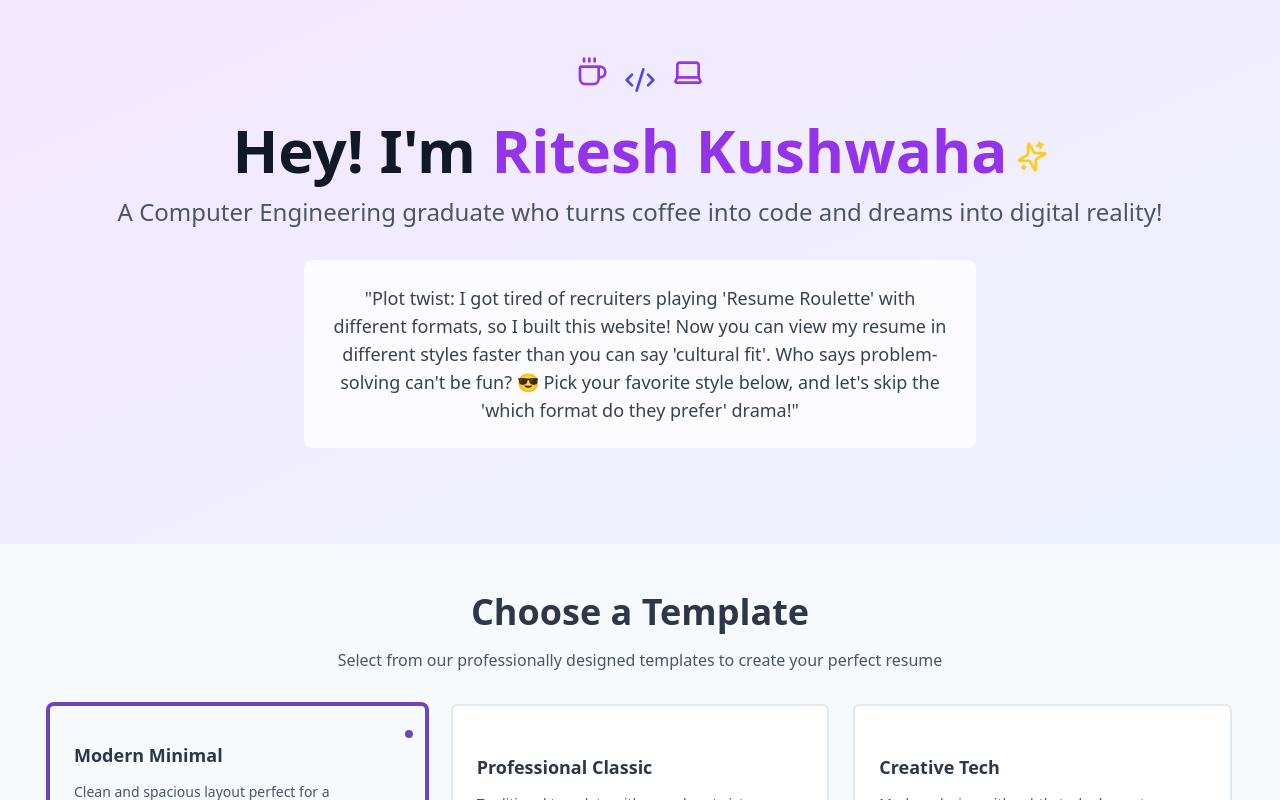
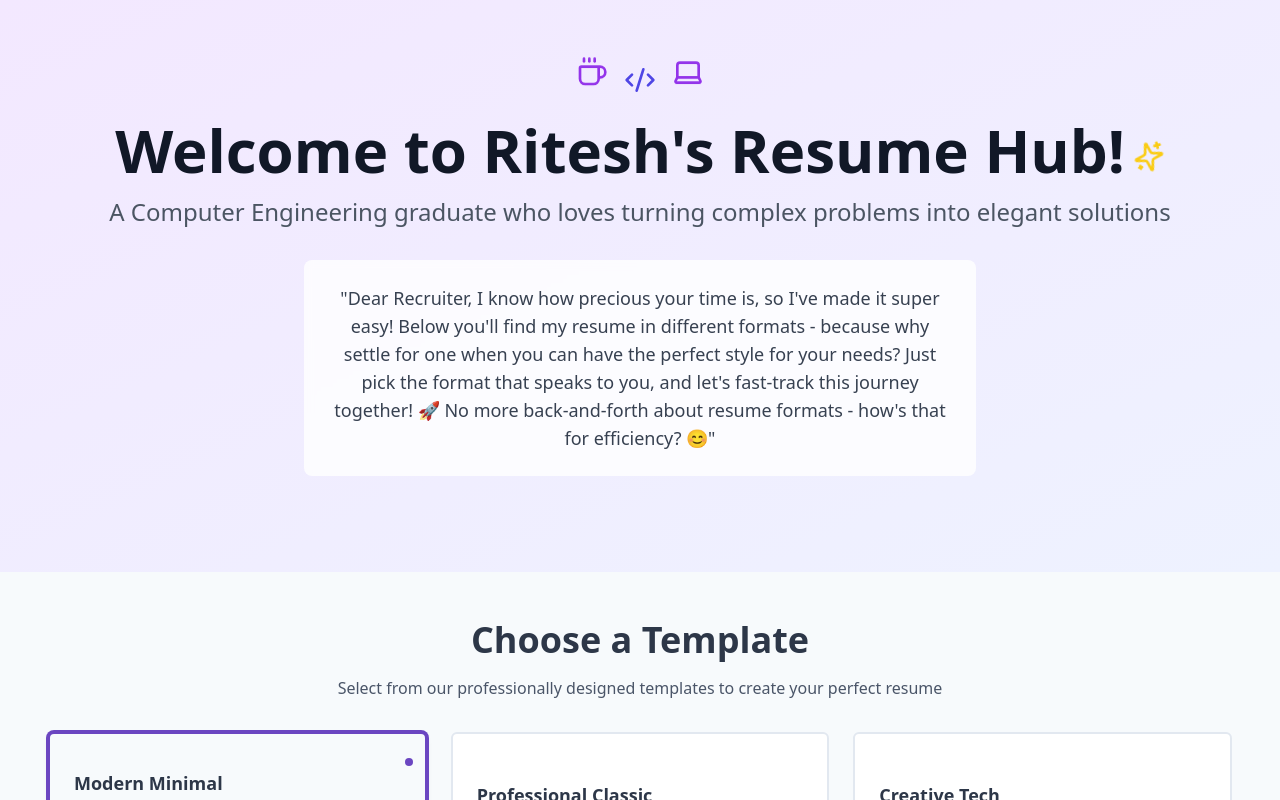
Before and after one commit to Sigmabrogz/ats-friendly-template-works, a React (Vite) app: page / in a window 1280 px wide. Shown: the top 800 px of the page. Built offline with nearby package versions, Linux system fonts and the light colour scheme.

Commit message:
Refactor website for recruiters
Updated the website layout and user interface to enhance usability for recruiters. Adjustments made to presentation for better readability and engagement.
[skip gpt_engineer]

```diff
--- a/src/components/ResumeBuilder/HeroSection.tsx
+++ b/src/components/ResumeBuilder/HeroSection.tsx
@@ -31,17 +31,17 @@ const HeroSection = ({ selectedTemplate }: HeroSectionProps) => {
         </div>
 
         <h1 className="text-3xl sm:text-4xl md:text-5xl lg:text-6xl font-bold text-gray-900 mb-2 sm:mb-4">
-          Hey! I'm <span className="text-purple-600">Ritesh Kushwaha</span>
+          Welcome to Ritesh's Resume Hub!
           <Sparkles className="inline-block ml-2 h-6 w-6 sm:h-8 sm:w-8 text-yellow-400 animate-spin" />
         </h1>
 
         <p className="text-lg sm:text-xl md:text-2xl text-gray-600 mb-4 sm:mb-8">
-          A Computer Engineering graduate who turns coffee into code and dreams into digital reality!
+          A Computer Engineering graduate who loves turning complex problems into elegant solutions
         </p>
 
         <div className="bg-white/80 backdrop-blur-sm rounded-lg p-4 sm:p-6 mb-6 sm:mb-8 max-w-2xl mx-auto">
           <p className="text-gray-700 text-base sm:text-lg">
-            "Plot twist: I got tired of recruiters playing 'Resume Roulette' with different formats, so I built this website! Now you can view my resume in different styles faster than you can say 'cultural fit'. Who says problem-solving can't be fun? 😎 Pick your favorite style below, and let's skip the 'which format do they prefer' drama!"
+            "Dear Recruiter, I know how precious your time is, so I've made it super easy! Below you'll find my resume in different formats - because why settle for one when you can have the perfect style for your needs? Just pick the format that speaks to you, and let's fast-track this journey together! 🚀 No more back-and-forth about resume formats - how's that for efficiency? 😊"
           </p>
         </div>
       </motion.div>
```
